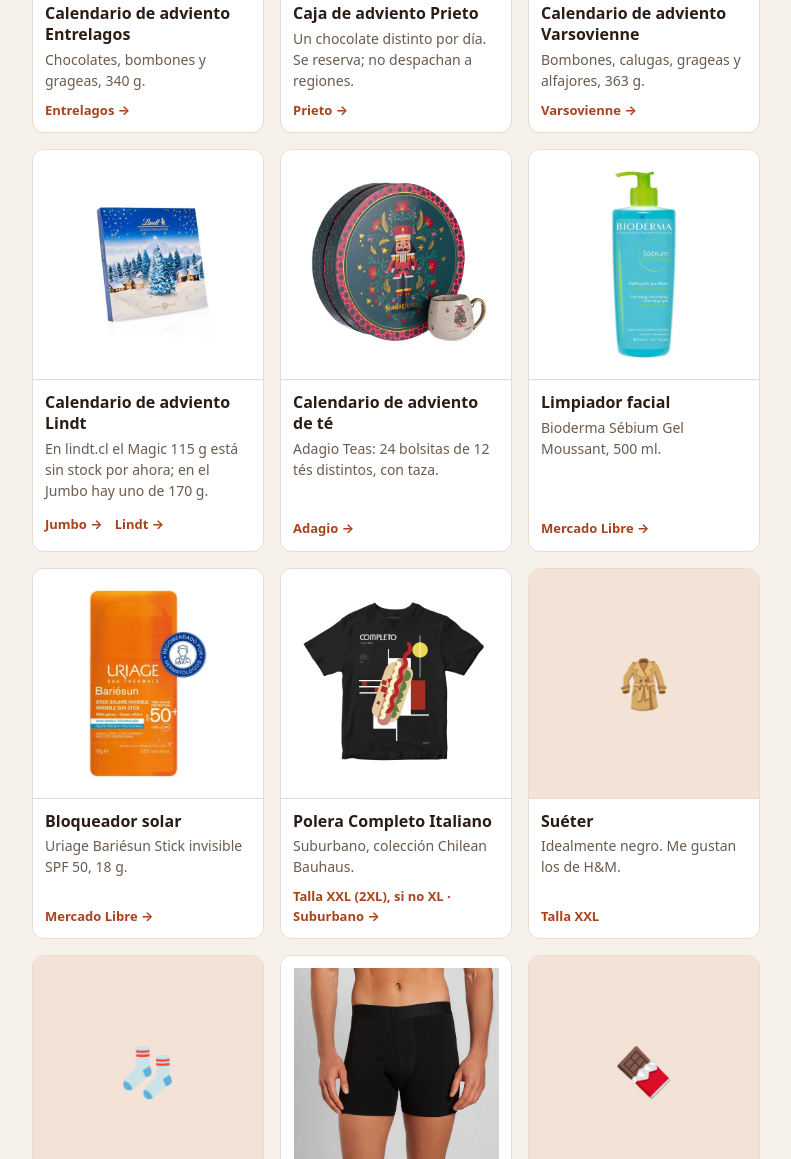
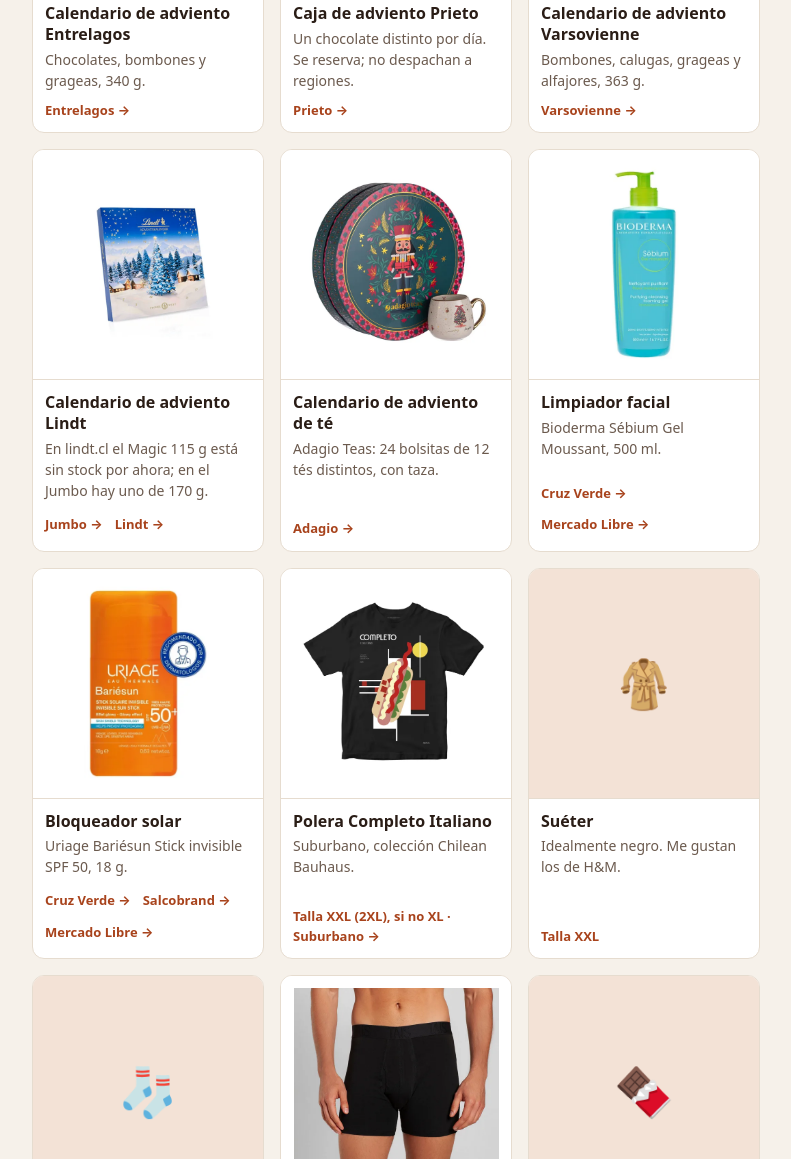
Before and after one commit to ggerena/ggerena.github.io, a plain HTML site: page cumple-2026/index.html in a window 1280 px wide. Shown: the part 1610-2769 px from the top of the page, without its empty margins (244-1035 px from the left). Drawn offline with Linux system fonts and the light colour scheme.

Commit message:
feat: enlaces de Cruz Verde y Salcobrand para limpiador y bloqueador

```diff
--- a/cumple-2026/index.html
+++ b/cumple-2026/index.html
@@ -324,24 +324,24 @@ footer {
       </a>
     </li>
     <li>
-      <a class="item" href="https://www.mercadolibre.cl/gel-moussant-bioderma-sebium-pieles-grasas-acne-500-ml/p/MLC19766658" target="_blank" rel="noopener">
+      <div class="item">
         <div class="photo"><img src="img/bioderma.webp" width="170" height="500" alt="Botella de Bioderma Sébium Gel Moussant" loading="lazy"></div>
         <div class="body">
           <h3>Limpiador facial</h3>
           <p>Bioderma Sébium Gel Moussant, 500 ml.</p>
-          <span class="meta">Mercado Libre →</span>
+          <span class="meta links"><a href="https://www.cruzverde.cl/sebium-gel-moussant-gel-limpiador-suave-para-pieles-grasas-mixtas-o-con-tendencia-acneica-500-ml/393020.html" target="_blank" rel="noopener">Cruz Verde →</a><a href="https://www.mercadolibre.cl/gel-moussant-bioderma-sebium-pieles-grasas-acne-500-ml/p/MLC19766658" target="_blank" rel="noopener">Mercado Libre →</a></span>
         </div>
-      </a>
+      </div>
     </li>
     <li>
-      <a class="item" href="https://www.mercadolibre.cl/uriage-bariesun-stick-solar-invisible-spf-50-en-barra-18gr-producto-viral-glow-on-the-go/p/MLC47354093" target="_blank" rel="noopener">
+      <div class="item">
         <div class="photo"><img src="img/uriage.webp" width="310" height="500" alt="Bloqueador Uriage Bariésun Stick SPF 50" loading="lazy"></div>
         <div class="body">
           <h3>Bloqueador solar</h3>
           <p>Uriage Bariésun Stick invisible SPF 50, 18 g.</p>
-          <span class="meta">Mercado Libre →</span>
+          <span class="meta links"><a href="https://www.cruzverde.cl/protector-solar-stick-invisible-spf50-bariesun-18g/575767.html" target="_blank" rel="noopener">Cruz Verde →</a><a href="https://salcobrand.cl/products/uriage-bariesun-spf50-invisible-stick-18g" target="_blank" rel="noopener">Salcobrand →</a><a href="https://www.mercadolibre.cl/uriage-bariesun-stick-solar-invisible-spf-50-en-barra-18gr-producto-viral-glow-on-the-go/p/MLC47354093" target="_blank" rel="noopener">Mercado Libre →</a></span>
         </div>
-      </a>
+      </div>
     </li>
     <li>
       <a class="item" href="https://suburbano.cl/products/polera-completo-bauhaus" target="_blank" rel="noopener">
```
